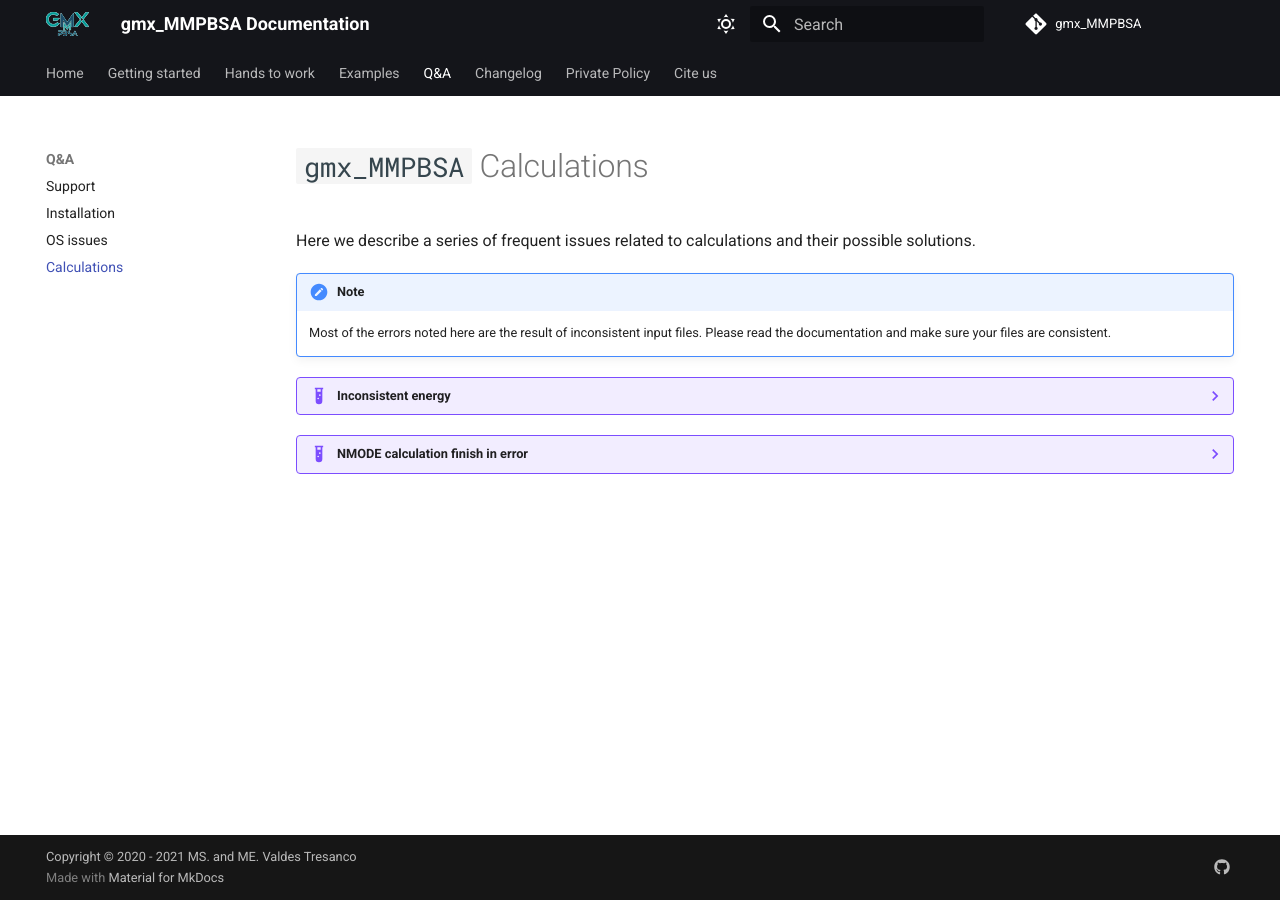
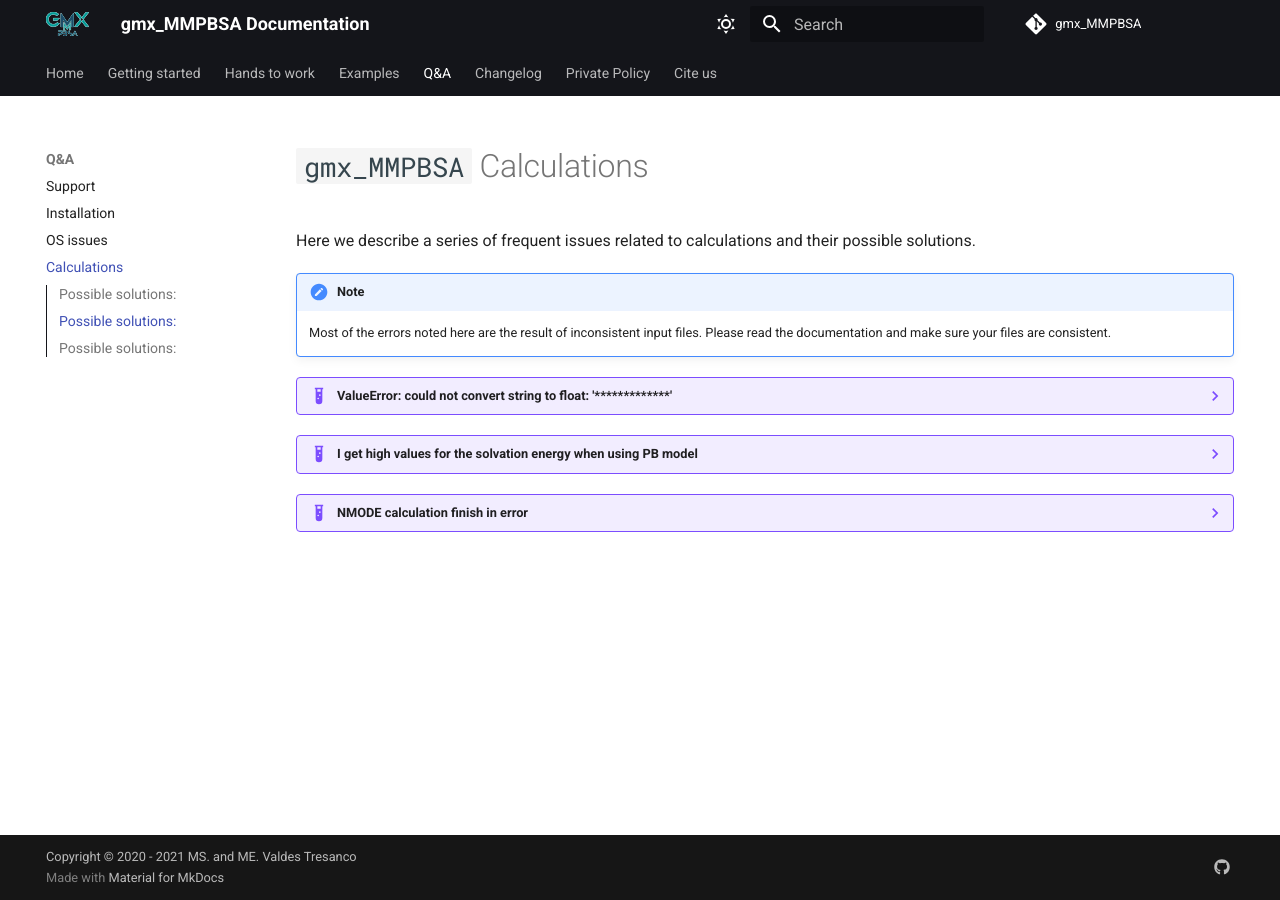
Before and after one commit to Valdes-Tresanco-MS/gmx_MMPBSA, an MkDocs documentation site: the page built from docs/Q&A/calculations.md, in a window 1280 px wide. Built offline with MkDocs 1.6.1 and Material for MkDocs 9.7.7, drawn with Linux system fonts in a browser that asks for light colours; comment, search, counter and statistics services are not loaded.

Commit message:
updated doc

```diff
--- a/docs/Q&A/calculations.md
+++ b/docs/Q&A/calculations.md
@@ -12,15 +12,14 @@
 
 
 
-??? example "Inconsistent energy"
-    **I get this error: `ValueError: could not convert string to float: '*************'`**
+??? example "ValueError: could not convert string to float: '*************'"
     : This error has two possible causes:
 
         1. The structure defined in `-cs`, `-ps`, or `-ls` options is inconsistent, or the trajectory
         has not been fitted (remove PBC) properly. This is the most common error. Many times it is because the
         system under study is longer than some edges of the box.
 
-            **Possible solutions:**
+            #### **Possible solutions:**
 
             ??? tip "Check for structure consistency"
 
@@ -90,7 +89,7 @@
         `gmx_MMPBSA` can handle very large systems as described in example [Ribosomal50S_Mycalamide_A][9], it cannot
         determine certain energetic terms. This is a limitation of Sander when writing the output file.
 
-            **Possible solutions:**
+            #### **Possible solutions:**
 
             : The error could be solved by recompiling Sander with some modifications in the output function.
             However, this is not recommended since the error can be large. Another possible solution could be modifying
@@ -107,7 +106,7 @@
     linearly proportional to the molecular solvent-accessible-surface area (SASA) or the molecular volume enclosed
     by SASA.
 
-        **Possible solutions:**
+        #### **Possible solutions:**
 
         :  You may want to try inp=1 and avoid the EDISPER contribution. This way, the total non-polar solvation
         free energy will be modeled as a single term linearly proportional to the solvent-accessible surface area. Just
```
Also changed, not shown: other parts of docs/Q&A/calculations.md (+1 -1 lines), docs/Q&A/OS_issues.md (+3 -0 lines), docs/Q&A/installation.md (+4 -4 lines).
